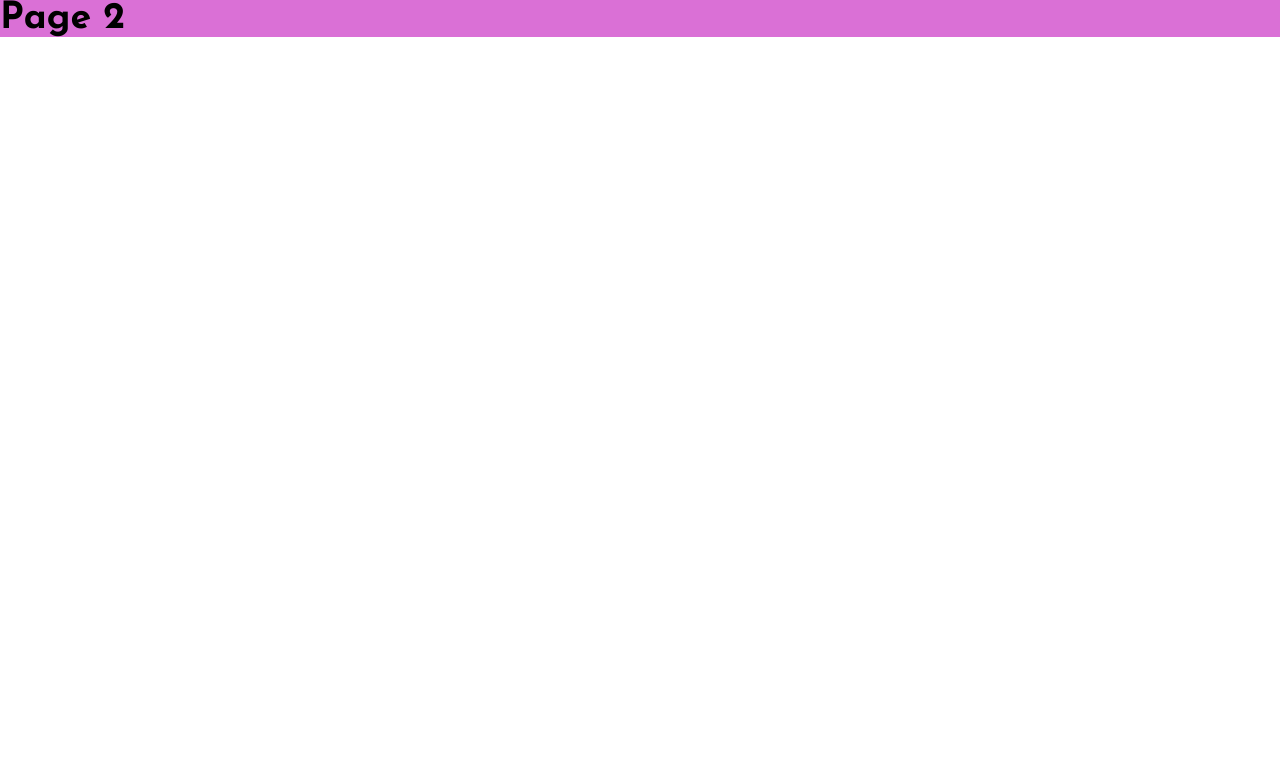
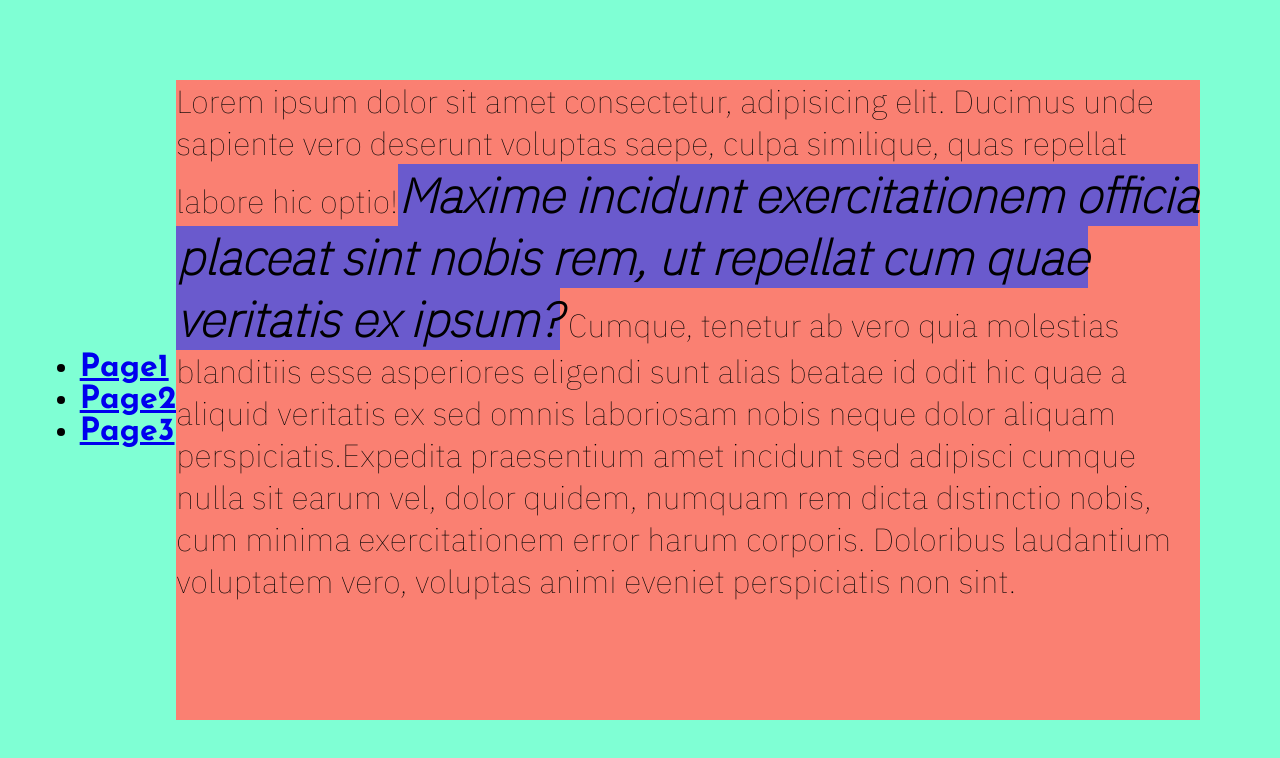
Before and after one commit to danilarson129/week1demo, a plain HTML site: page index2.html in a window 1280 px wide. Drawn offline with Linux system fonts and the light colour scheme.

Commit message:
added link list to each page

```diff
--- a/index2.html
+++ b/index2.html
@@ -13,8 +13,33 @@
     <link rel="stylesheet" href="style.css" />
   </head>
   <body>
-    <div id="one">
-      <h3>Page 2</h3>
-    </div>
+    <div class="container">
+        <nav>
+            <ul>
+                <li><a href="index.html"> Page1 </a></li>
+                <li><a href="index2.html"> Page2 </a></li>
+                <li><a href="index3.html"> Page3 </a></li>
+            </ul>
+        </nav>
+        <section>
+          <p>
+            Lorem ipsum dolor sit amet consectetur, adipisicing elit. Ducimus unde
+            sapiente vero deserunt voluptas saepe, culpa similique, quas repellat
+            labore hic optio!<i
+              ><b
+                >Maxime incidunt exercitationem officia placeat sint nobis rem, ut
+                repellat cum quae veritatis ex ipsum?</b
+              ></i
+            >
+            Cumque, tenetur ab vero quia molestias blanditiis esse asperiores
+            eligendi sunt alias beatae id odit hic quae a aliquid veritatis ex sed
+            omnis laboriosam nobis neque dolor aliquam perspiciatis.Expedita
+            praesentium amet incidunt sed adipisci cumque nulla sit earum vel,
+            dolor quidem, numquam rem dicta distinctio nobis, cum minima
+            exercitationem error harum corporis. Doloribus laudantium voluptatem
+            vero, voluptas animi eveniet perspiciatis non sint.
+          </p>
+        </section>
+      </div>
   </body>
 </html>
```
Also changed, not shown: index.html (+8 -21 lines), index3.html (+8 -1 lines).
